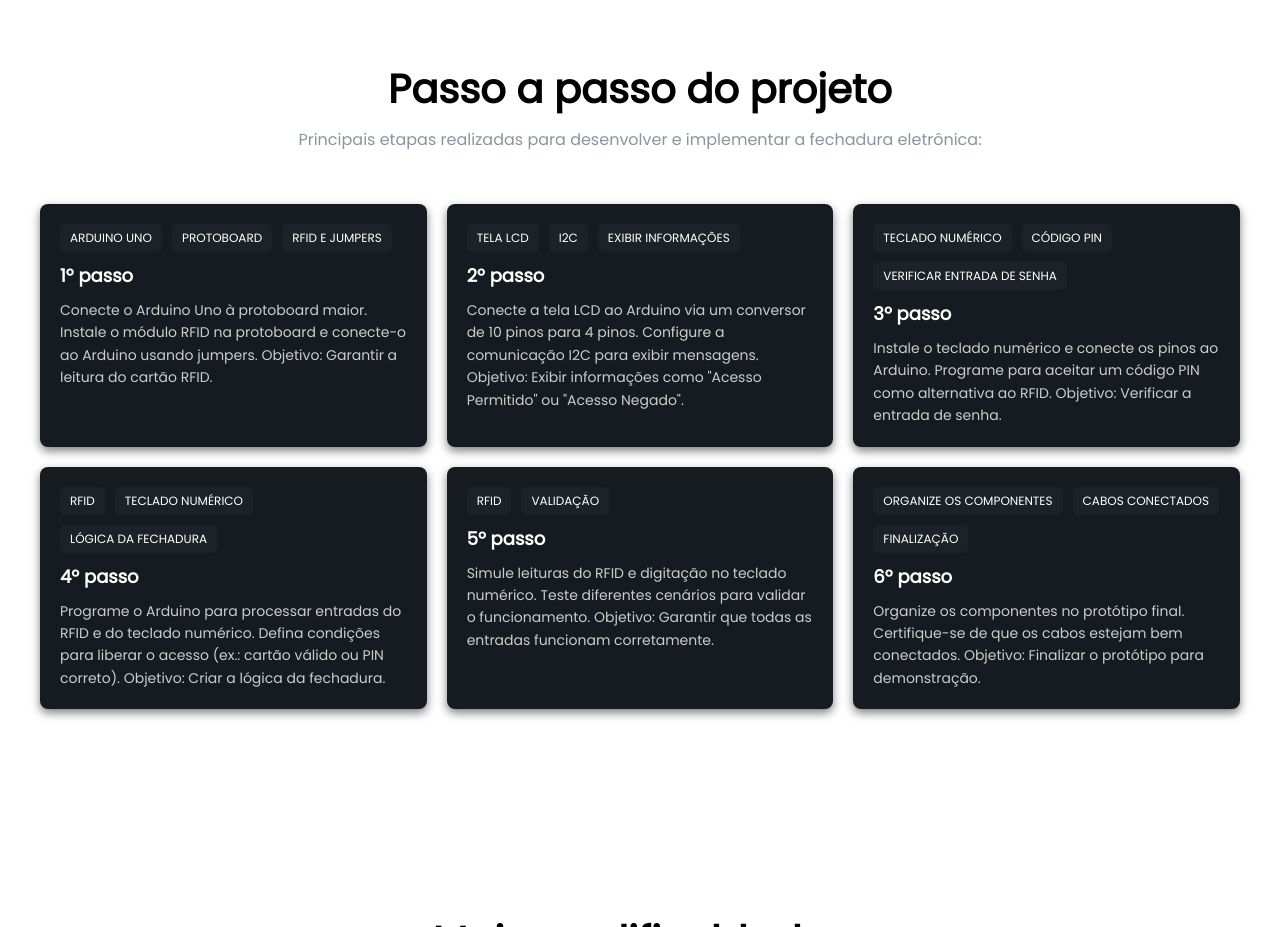
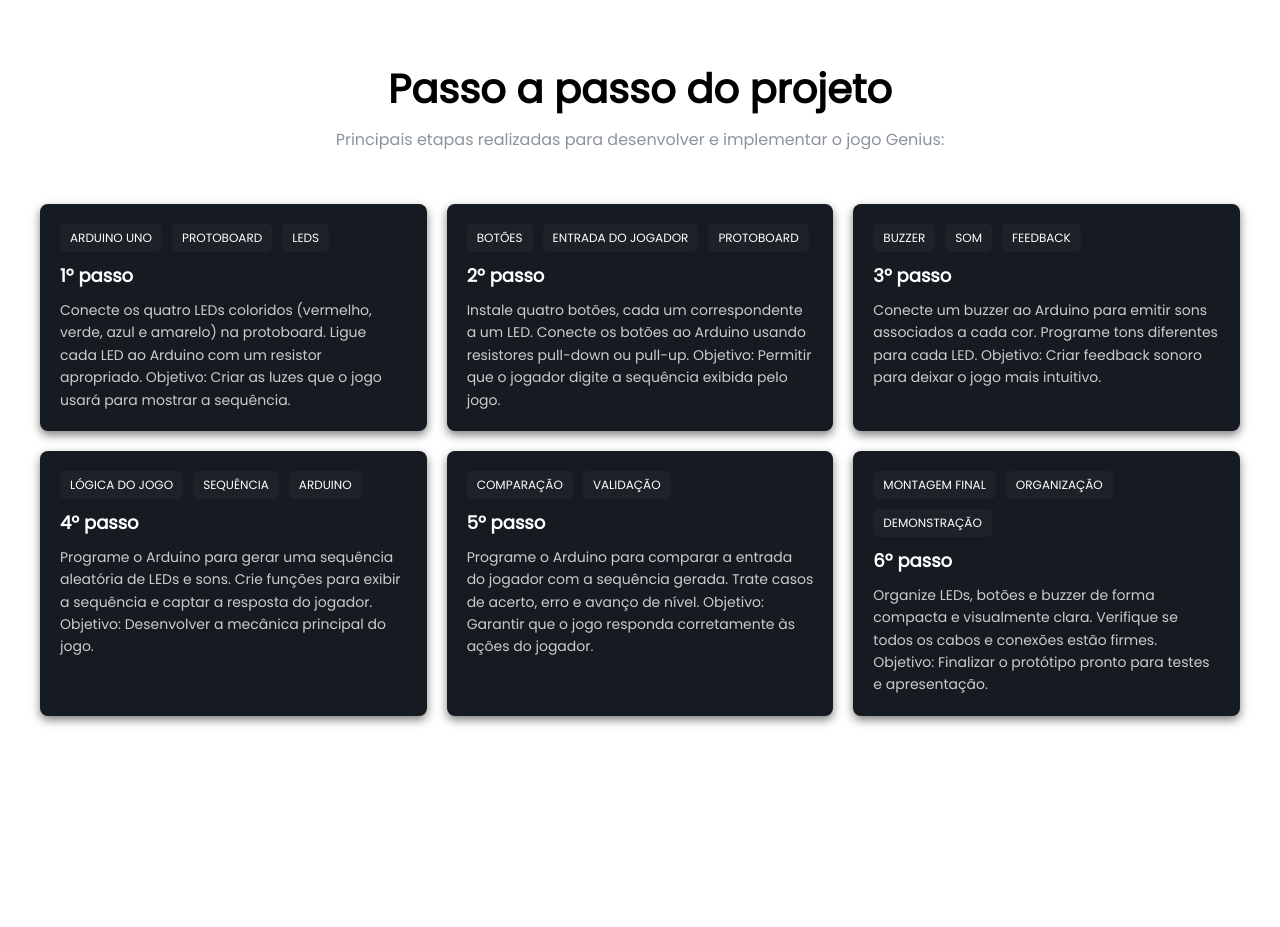
Before and after one commit to JoaoLucas753/projeto-arduino-sd, a website: page index.html in a window 1280 px wide. Shown: the part 9320-10247 px from the top of the page. Drawn offline with nearby package versions, Linux system fonts and the light colour scheme.

Commit message:
passo a passo adicionado

```diff
--- a/index.html
+++ b/index.html
@@ -427,105 +427,116 @@ void toner(byte which, int buzz_length_ms) {
 
     <div class="dt">
     <h1>Passo a passo do projeto</h1>
-        <p>Principais etapas realizadas para desenvolver e implementar a fechadura eletrônica:
+    <p>Principais etapas realizadas para desenvolver e implementar o jogo Genius:
     </p>
 </div>
 <div class="container-co">
     <div class="projects-grid">
+
         <!-- Card 1 -->
         <div class="project-card">
             <div class="project-content">
                 <div class="tags">
-                        <div class="tag">Arduino uno</div>
+                    <div class="tag">Arduino Uno</div>
                     <div class="tag">Protoboard</div>
-                        <div class="tag">RFID e Jumpers</div>
+                    <div class="tag">LEDs</div>
                 </div>
                 <div class="project-title">1º passo</div>
                 <p class="project-description">
-                        Conecte o Arduino Uno à protoboard maior.
-                        Instale o módulo RFID na protoboard e conecte-o ao Arduino usando jumpers.
-                        Objetivo: Garantir a leitura do cartão RFID.
+                    Conecte os quatro LEDs coloridos (vermelho, verde, azul e amarelo) na protoboard.
+                    Ligue cada LED ao Arduino com um resistor apropriado.
+                    Objetivo: Criar as luzes que o jogo usará para mostrar a sequência.
                 </p>
             </div>
         </div>
+
         <!-- Card 2 -->
         <div class="project-card">
             <div class="project-content">
                 <div class="tags">
-                        <div class="tag">Tela LCD</div>
-                        <div class="tag">I2C</div>
-                        <div class="tag">Exibir informações</div>
+                    <div class="tag">Botões</div>
+                    <div class="tag">Entrada do jogador</div>
+                    <div class="tag">Protoboard</div>
                 </div>
                 <div class="project-title">2º passo</div>
                 <p class="project-description">
-                        Conecte a tela LCD ao Arduino via um conversor de 10 pinos para 4 pinos.
-                        Configure a comunicação I2C para exibir mensagens.
-                        Objetivo: Exibir informações como "Acesso Permitido" ou "Acesso Negado".
+                    Instale quatro botões, cada um correspondente a um LED.
+                    Conecte os botões ao Arduino usando resistores pull-down ou pull-up.
+                    Objetivo: Permitir que o jogador digite a sequência exibida pelo jogo.
                 </p>
             </div>
         </div>
+
         <!-- Card 3 -->
         <div class="project-card">
             <div class="project-content">
                 <div class="tags">
-                        <div class="tag">Teclado numérico</div>
-                        <div class="tag">Código PIN</div>
-                        <div class="tag">Verificar entrada de senha</div>
+                    <div class="tag">Buzzer</div>
+                    <div class="tag">Som</div>
+                    <div class="tag">Feedback</div>
                 </div>
                 <div class="project-title">3º passo</div>
                 <p class="project-description">
-                        Instale o teclado numérico e conecte os pinos ao Arduino.
-                        Programe para aceitar um código PIN como alternativa ao RFID.
-                        Objetivo: Verificar a entrada de senha.
+                    Conecte um buzzer ao Arduino para emitir sons associados a cada cor.
+                    Programe tons diferentes para cada LED.
+                    Objetivo: Criar feedback sonoro para deixar o jogo mais intuitivo.
                 </p>
             </div>
         </div>
+
+        <!-- Card 4 -->
         <div class="project-card">
             <div class="project-content">
                 <div class="tags">
-                        <div class="tag">RFID</div>
-                        <div class="tag">Teclado numérico</div>
-                        <div class="tag">Lógica da fechadura</div>
+                    <div class="tag">Lógica do jogo</div>
+                    <div class="tag">Sequência</div>
+                    <div class="tag">Arduino</div>
                 </div>
                 <div class="project-title">4º passo</div>
                 <p class="project-description">
-                        Programe o Arduino para processar entradas do RFID e do teclado numérico.
-                        Defina condições para liberar o acesso (ex.: cartão válido ou PIN correto).
-                        Objetivo: Criar a lógica da fechadura.
+                    Programe o Arduino para gerar uma sequência aleatória de LEDs e sons.
+                    Crie funções para exibir a sequência e captar a resposta do jogador.
+                    Objetivo: Desenvolver a mecânica principal do jogo.
                 </p>
             </div>
         </div>
+
+        <!-- Card 5 -->
         <div class="project-card">
             <div class="project-content">
                 <div class="tags">
-                        <div class="tag">RFID</div>
+                    <div class="tag">Comparação</div>
                     <div class="tag">Validação</div>
                 </div>
                 <div class="project-title">5º passo</div>
                 <p class="project-description">
-                        Simule leituras do RFID e digitação no teclado numérico.
-                        Teste diferentes cenários para validar o funcionamento.
-                        Objetivo: Garantir que todas as entradas funcionam corretamente.
+                    Programe o Arduino para comparar a entrada do jogador com a sequência gerada.
+                    Trate casos de acerto, erro e avanço de nível.
+                    Objetivo: Garantir que o jogo responda corretamente às ações do jogador.
                 </p>
             </div>
         </div>
+
+        <!-- Card 6 -->
         <div class="project-card">
             <div class="project-content">
                 <div class="tags">
-                        <div class="tag">Organize os componentes</div>
-                        <div class="tag">Cabos conectados</div>
-                        <div class="tag">Finalização</div>
+                    <div class="tag">Montagem final</div>
+                    <div class="tag">Organização</div>
+                    <div class="tag">Demonstração</div>
                 </div>
                 <div class="project-title">6º passo</div>
                 <p class="project-description">
-                        Organize os componentes no protótipo final.
-                        Certifique-se de que os cabos estejam bem conectados.
-                        Objetivo: Finalizar o protótipo para demonstração.
+                    Organize LEDs, botões e buzzer de forma compacta e visualmente clara.
+                    Verifique se todos os cabos e conexões estão firmes.
+                    Objetivo: Finalizar o protótipo pronto para testes e apresentação.
                 </p>
             </div>
         </div>
+
     </div>
 </div>
+
 
     <section class="process-containerdifi">
         <h1>Maiores dificuldades</h1>
```
Lines whose indentation alone changed are shown as unchanged.
